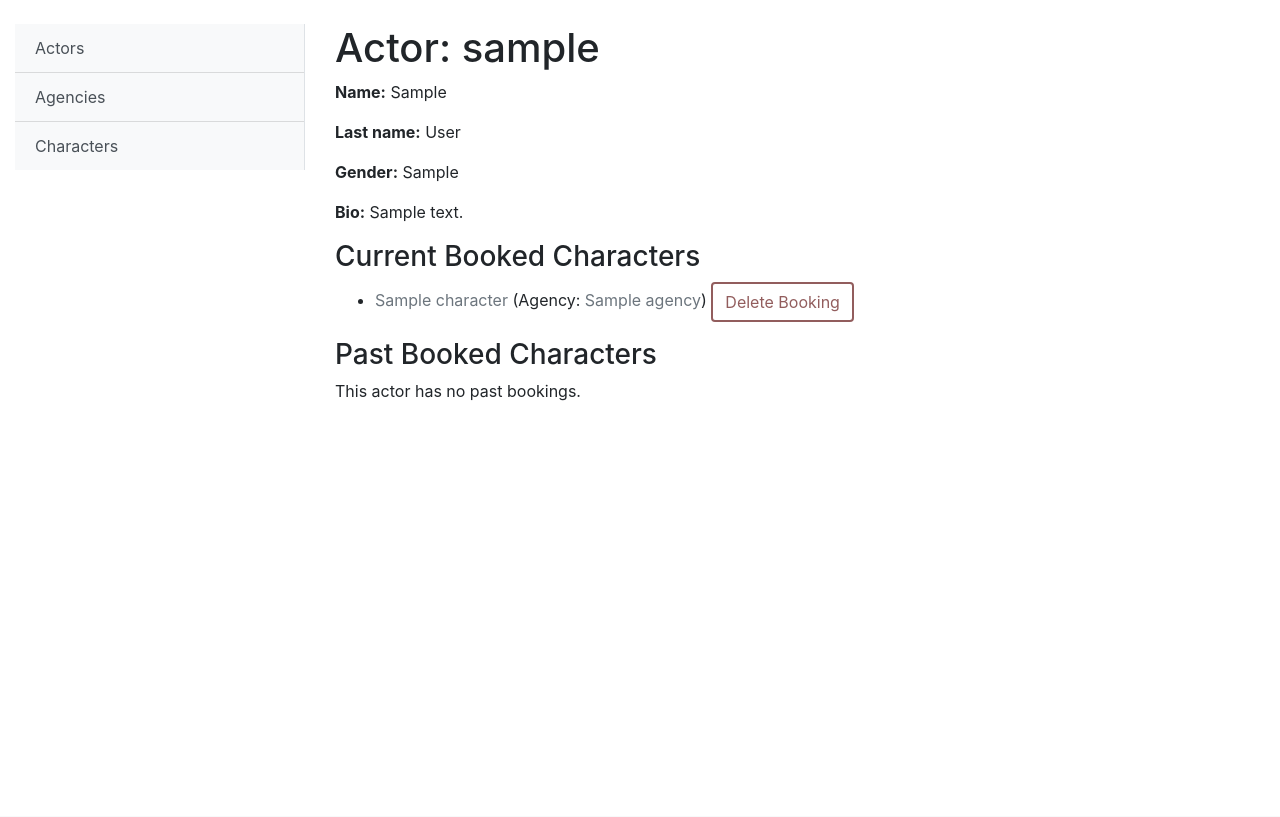
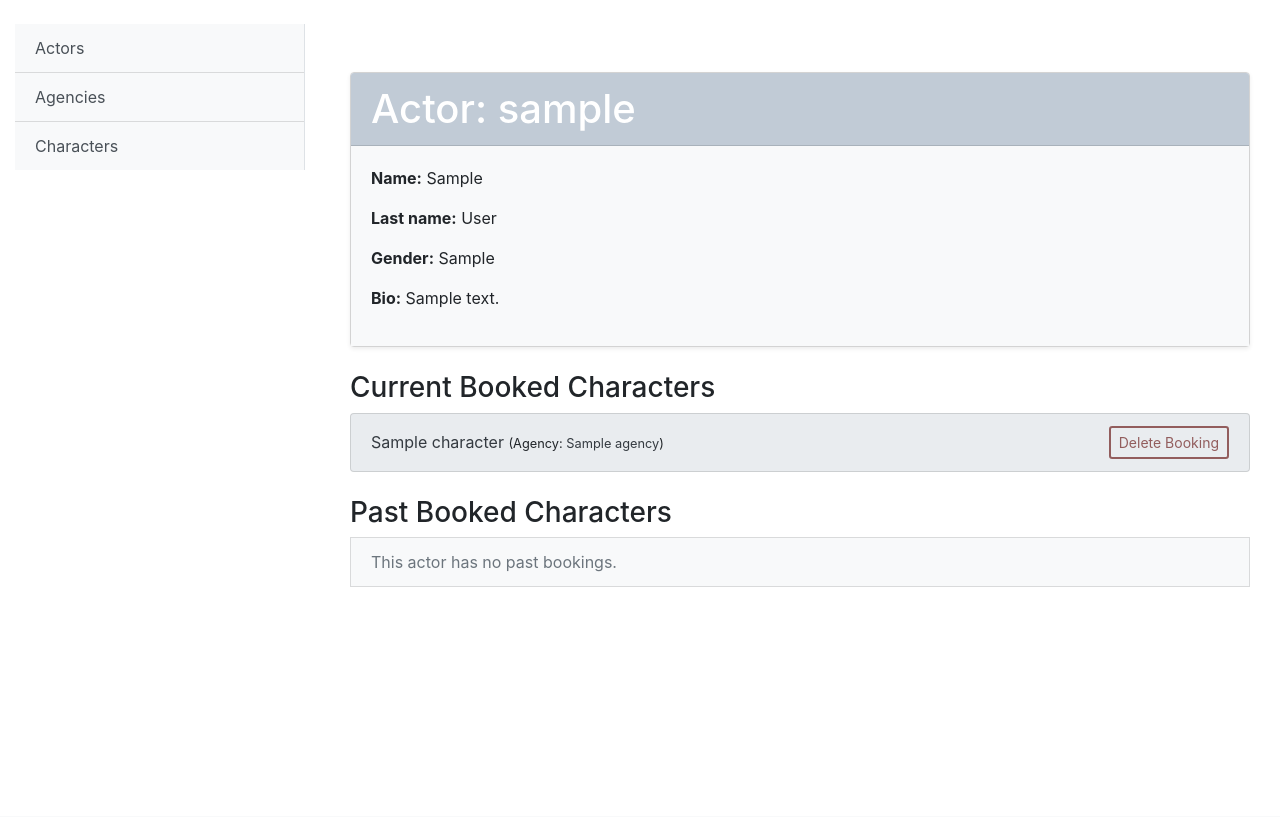
Before and after one commit to panichqa/freelance-actors, a Django app: page /actors/1/ in a window 1280 px wide. Shown: the part 56-873 px from the top of the page. Run offline with Django 5.2, Linux system fonts and the light colour scheme; tables that the repository leaves empty hold one stand-in row (values such as "Sample post"); some libraries are stand-ins or nearby versions.

Commit message:
update character & agency & actor details html

```diff
--- a/templates/actors_agency/actor_detail.html
+++ b/templates/actors_agency/actor_detail.html
@@ -1,42 +1,59 @@
 {% extends "base.html" %}
 
 {% block content %}
-  <h1>Actor: {{ actor.username }}</h1>
+  <div class="container mt-5">
+    <div class="card shadow-sm" style="border-color: #d3d3d3;">
+      <div class="card-header text-white" style="background-color: #c1cbd6;">
+        <h1 class="mb-0">Actor: {{ actor.username }}</h1>
+      </div>
+      <div class="card-body" style="background-color: #f8f9fa;">
         <p><strong>Name:</strong> {{ actor.first_name }}</p>
         <p><strong>Last name:</strong> {{ actor.last_name }}</p>
         <p><strong>Gender:</strong> {{ actor.gender }}</p>
         <p><strong>Bio:</strong> {{ actor.bio }}</p>
+      </div>
+    </div>
 
+    <!-- Список поточних бронювань -->
+    <div class="mt-4">
       <h3>Current Booked Characters</h3>
       {% if current_bookings %}
-    <ul>
+        <ul class="list-group">
           {% for booking in current_bookings %}
-        <li>
-          <a href="{% url 'actors_agency:character-detail' booking.character.id %}">{{ booking.character.name }}</a>
-          (Agency: <a href="{% url 'actors_agency:agency-detail' booking.character.agency.id %}">{{ booking.character.agency.name }}</a>)
-          <!-- Додати кнопку для видалення бронювання -->
+            <li class="list-group-item d-flex justify-content-between align-items-center" style="background-color: #e9ecef;">
+              <span>
+                <a href="{% url 'actors_agency:character-detail' booking.character.id %}" style="color: #343a40;">{{ booking.character.name }}</a>
+                <small>(Agency: <a href="{% url 'actors_agency:agency-detail' booking.character.agency.id %}" style="color: #343a40;">{{ booking.character.agency.name }}</a>)</small>
+              </span>
               <form action="{% url 'actors_agency:delete-booking' booking.id %}" method="POST" style="display:inline;">
                 {% csrf_token %}
-            <button type="submit" class="btn btn-danger">Delete Booking</button>
+                <button type="submit" class="btn btn-sm btn-danger">Delete Booking</button>
               </form>
             </li>
           {% endfor %}
         </ul>
       {% else %}
-    <p>This actor has no current bookings.</p>
+        <!-- Стиль для повідомлення, коли немає поточних персонажів -->
+        <p class="list-group-item text-muted" style="background-color: #e9ecef;">This actor has no current bookings.</p>
       {% endif %}
+    </div>
 
+    <!-- Список минулих бронювань -->
+    <div class="mt-4">
       <h3>Past Booked Characters</h3>
       {% if past_bookings %}
-    <ul>
+        <ul class="list-group">
           {% for booking in past_bookings %}
-        <li>
-          <a href="{% url 'actors_agency:character-detail' booking.character.id %}">{{ booking.character.name }}</a>
-          (Agency: <a href="{% url 'actors_agency:agency-detail' booking.character.agency.id %}">{{ booking.character.agency.name }}</a>)
+            <li class="list-group-item" style="background-color: #f8f9fa;">
+              <a href="{% url 'actors_agency:character-detail' booking.character.id %}" style="color: #343a40;">{{ booking.character.name }}</a>
+              <small>(Agency: <a href="{% url 'actors_agency:agency-detail' booking.character.agency.id %}" style="color: #343a40;">{{ booking.character.agency.name }}</a>)</small>
             </li>
           {% endfor %}
         </ul>
       {% else %}
-    <p>This actor has no past bookings.</p>
+        <!-- Стиль для повідомлення, коли немає минулих персонажів -->
+        <p class="list-group-item text-muted" style="background-color: #f8f9fa;">This actor has no past bookings.</p>
       {% endif %}
+    </div>
+  </div>
 {% endblock %}
```
Also changed, not shown: templates/actors_agency/agency_detail.html (+23 -9 lines), templates/actors_agency/character_detail.html (+12 -4 lines). Lines whose indentation alone changed are shown as unchanged.
